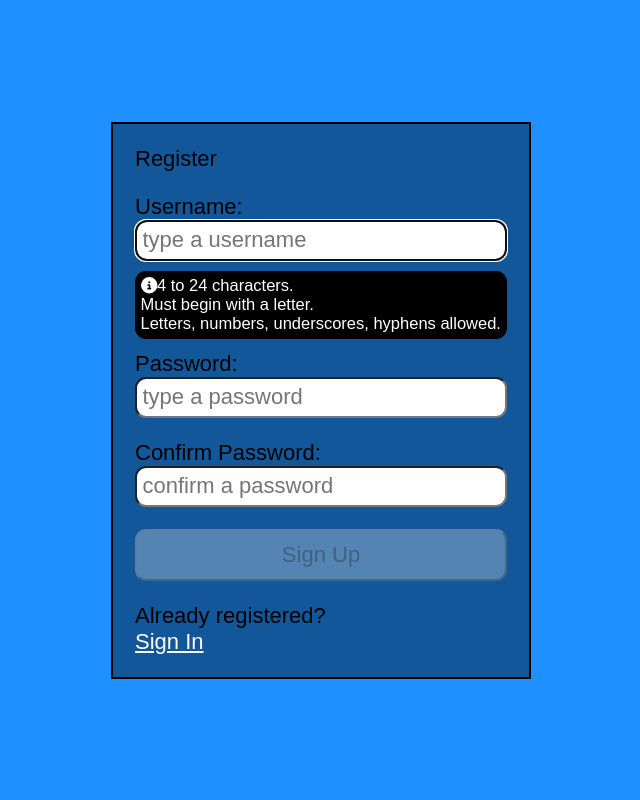
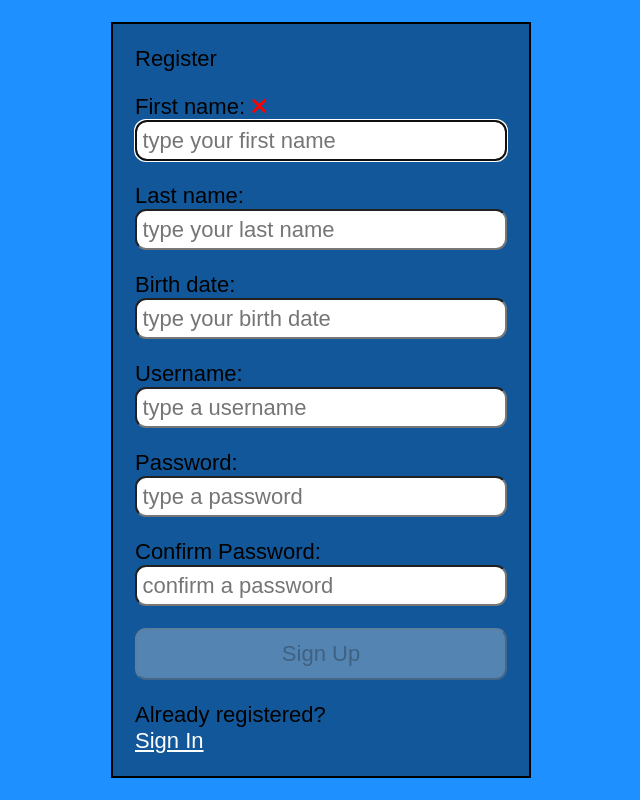
Before and after one commit to ZulfiPy/myReactAuthForm, a React (Create React App) app: page / in a window 1280 px wide. Shown: the whole page, without its empty margins (319-959 px from the left). Built offline with nearby package versions, Linux system fonts and the light colour scheme.

Commit message:
first/last name, birth date inputs appended

```diff
--- a/src/components/Register.js
+++ b/src/components/Register.js
@@ -2,11 +2,22 @@ import { useState, useEffect, useRef } from "react";
 import { FontAwesomeIcon } from "@fortawesome/react-fontawesome";
 import { faCheck, faTimes, faInfoCircle } from "@fortawesome/free-solid-svg-icons";
 
+const BIRTHDATE_REGEX = /^(0[1-9]|[12][0-9]|3[01])\.(0[1-9]|1[012])\.([0-9]{4})$/;
 const USER_REGEX = /^[A-z][A-z0-9-_]{3,23}$/;
 const PASSWORD_REGEX = /^(?=.*[a-z])(?=.*[A-Z])(?=.*[0-9])(?=.*[!@#$%]).{8,24}$/;
 
 const Register = () => {
     const userRef = useRef(null);
+
+    const [firstname, setFirstname] = useState('');
+    const [firstnameFocus, setFirstnameFocus] = useState(false);
+
+    const [lastname, setLastname] = useState('');
+    const [lastnameFocus, setLastnameFocus] = useState(false);
+
+    const [birthDate, setBirthDate] = useState('');
+    const [validBirthDate, setValidBirthDate] = useState(false);
+    const [birthDateFocus, setBirthDateFocus] = useState(false);
 
     const [username, setUsername] = useState('');
     const [validUsername, setValidUsername] = useState(false);
@@ -20,12 +31,13 @@ const Register = () => {
     const [validPassword, setValidPassword] = useState(false);
     const [validMatch, setValidMatch] = useState(false);
 
-    const [errMsg, setErrMsg] = useState('');
-    const [errFocus, setErrFocus] = useState(false);
-
     useEffect(() => {
         userRef.current.focus()
     }, []);
+
+    useEffect(() => {
+        setValidBirthDate(BIRTHDATE_REGEX.test(birthDate));
+    }, [birthDate])
 
     useEffect(() => {
         setValidUsername(USER_REGEX.test(username));
@@ -36,38 +48,86 @@ const Register = () => {
         setValidMatch(password === matchPassword);
     }, [password, matchPassword]);
 
-    const handleSubmit = (event) => {
-        console.log('form submitted');
-
-        event.preventDefault();
-
-        const v1 = USER_REGEX.test(username);
-        const v2 = PASSWORD_REGEX.test(password);
-
-        if (!v1 || !v2) {
-            setErrFocus('Invalid Entry. Please check provided username or password');
-            return
-        }
-    }
-
     return (
         <section>
             <h1>Register</h1>
-            <form onSubmit={handleSubmit}>
+            <form>
+                <label htmlFor="firstname">
+                    First name:
+                    <FontAwesomeIcon icon={faCheck} className={firstname ? "valid" : "hide"} />
+                    <FontAwesomeIcon icon={faTimes} className={!firstname && firstnameFocus ? "invalid" : "hide"} />
+                </label>
+                <input
+                    id="firstname"
+                    type="text"
+                    required
+                    placeholder="type your first name"
+                    autoComplete="off"
+                    ref={userRef}
+                    value={firstname}
+                    onChange={(e) => setFirstname(e.target.value)}
+                    onFocus={() => setFirstnameFocus(true)}
+                    onBlur={() => setFirstnameFocus(false)}
+                />
+
+                <label htmlFor="lastname">
+                    Last name:
+                    <FontAwesomeIcon icon={faCheck} className={lastname ? "valid" : "hide"} />
+                    <FontAwesomeIcon icon={faTimes} className={!lastname && lastnameFocus ? "invalid" : "hide"} />
+                </label>
+                <input
+                    id="lastname"
+                    type="text"
+                    required
+                    placeholder="type your last name"
+                    autoComplete="off"
+                    value={lastname}
+                    onChange={(e) => setLastname(e.target.value)}
+                    onFocus={() => setLastnameFocus(true)}
+                    onBlur={() => setLastnameFocus(false)}
+                />
+
+                <label htmlFor="birthdate">
+                    Birth date:
+
+                    <FontAwesomeIcon icon={faCheck} className={validBirthDate ? "valid" : "hide"}/>
+                    <FontAwesomeIcon icon={faTimes} className={!validBirthDate && birthDateFocus ? "invalid" : "hide"} />
+                </label>
+                <input
+                    id="birthdate"
+                    type="text"
+                    required
+                    placeholder="type your birth date"
+                    autoComplete="off"
+                    value={birthDate}
+                    onChange={(e) => setBirthDate(e.target.value)}
+                    onFocus={() => setBirthDateFocus(true)}
+                    onBlur={() => setBirthDateFocus(false)}
+                />
+                <p className={birthDateFocus && !validBirthDate ? "instructions" : "offscreen"}>
+                    <FontAwesomeIcon icon={faInfoCircle} />
+                    Birth date should be provided in the next format:<br />
+                    Format - dd.mm.yyyy<br />
+                    Example - 01.12.1999<br />
+                    dd - 01 - day<br />
+                    mm - 12 - month<br />
+                    yyyy - 1999 - year<br />
+                </p>
+
                 <label htmlFor="username">
                     Username:
 
                     <FontAwesomeIcon icon={faCheck} className={validUsername ? "valid" : "hide"} />
-                    <FontAwesomeIcon icon={faTimes} className={!username || validUsername ? "hide" : "invalid"} />
+                    <FontAwesomeIcon icon={faTimes} className={!validUsername && usernameFocus ? "invalid" : "hide"} />
                 </label>
                 <input
                     id="username"
                     type="text"
                     required
                     placeholder="type a username"
+                    autoComplete="off"
                     value={username}
                     onChange={(e) => setUsername(e.target.value)}
-                    ref={userRef}
                     aria-invalid={validUsername ? false : true}
                     aria-describedby="uidnote"
                     onFocus={() => setUsernameFocus(true)}
@@ -83,7 +143,7 @@ const Register = () => {
                 <label htmlFor="password">
                     Password:
                     <FontAwesomeIcon icon={faCheck} className={!validPassword ? "hide" : "valid"} />
-                    <FontAwesomeIcon icon={faTimes} className={!password || validPassword ? "hide" : "invalid"} />
+                    <FontAwesomeIcon icon={faTimes} className={!validPassword && passwordFocus ? "invalid" : "hide"} />
                 </label>
                 <input
                     id="password"
@@ -108,7 +168,7 @@ const Register = () => {
                 <label htmlFor="confirmPassword">
                     Confirm Password:
                     <FontAwesomeIcon icon={faCheck} className={validMatch && matchPassword ? "valid" : "hide"} />
-                    <FontAwesomeIcon icon={faTimes} className={validMatch ? "hide" : "invalid"} />
+                    <FontAwesomeIcon icon={faTimes} className={!validMatch ? "invalid" : "hide"} />
                 </label>
                 <input
                     id="confirmPassword"
```
